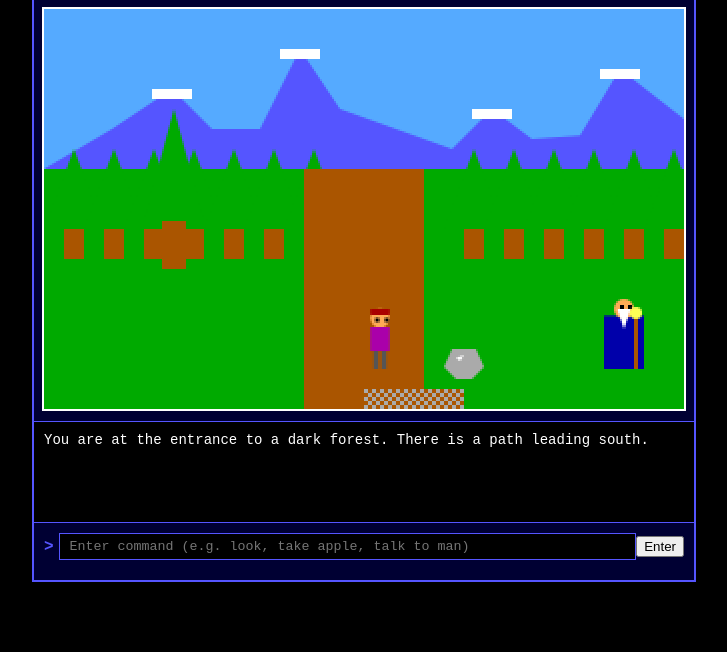
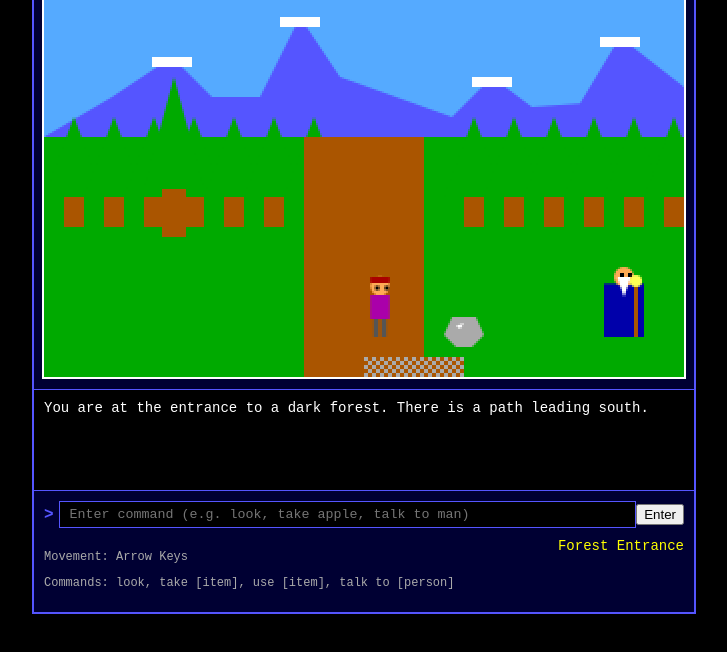
Before and after one commit to my-pwa-apps/Adventure, a plain HTML site: page index.html in a window 1280 px wide. Shown: the part 144-796 px from the top of the page, without its empty margins (276-1003 px from the left). Drawn offline with Linux system fonts and the light colour scheme.

Commit message:
feat: refactor game initialization and enhance error handling for missing DOM elements

```diff
--- a/game.js
+++ b/game.js
@@ -7,32 +7,43 @@ import { rooms } from './modules/WorldData.js';
 
 // Initialize game when DOM is fully loaded
 document.addEventListener('DOMContentLoaded', () => {
-    // Initialize components
-    const canvas = document.getElementById('gameCanvas');
-    const textOutput = document.getElementById('textOutput');
-    const commandInput = document.getElementById('commandInput');
-    const roomNameDisplay = document.getElementById('roomName');
-    const scoreDisplay = document.getElementById('scoreDisplay');
-    const submitButton = document.getElementById('submitCommand');
+    // Get DOM elements
+    const elements = {
+        canvas: document.getElementById('gameCanvas'),
+        textOutput: document.getElementById('textOutput'),
+        commandInput: document.getElementById('commandInput'),
+        roomName: document.getElementById('roomName'),
+        scoreDisplay: document.getElementById('scoreDisplay'),
+        submitCommand: document.getElementById('submitCommand')
+    };
+
+    // Check if any required elements are missing
+    const missingElements = Object.entries(elements)
+        .filter(([key, element]) => !element)
+        .map(([key]) => key);
+
+    if (missingElements.length > 0) {
+        console.error('Missing DOM elements:', missingElements);
+        return;
+    }
 
     // Check if device is mobile
     const isMobile = /Android|webOS|iPhone|iPad|iPod|BlackBerry|IEMobile|Opera Mini/i.test(navigator.userAgent);
 
+    // Initialize game components
     const player = new Player(160, 150);
-    const renderer = new Renderer(canvas, rooms);
-    const commandParser = new CommandParser(textOutput);
-    const inputHandler = new InputHandler(commandInput, commandParser, submitButton, isMobile);
+    const renderer = new Renderer(elements.canvas, rooms);
+    const commandParser = new CommandParser(elements.textOutput);
+    const inputHandler = new InputHandler(elements.commandInput, commandParser, elements.submitCommand, isMobile);
 
-    // Initialize game engine with all components
+    // Initialize game engine
     const gameEngine = new GameEngine({
         player,
         renderer,
         commandParser,
         inputHandler,
         rooms,
-        textOutput,
-        roomNameDisplay,  // Make sure this element exists
-        scoreDisplay,
+        ...elements,
         isMobile
     });
 
--- a/index.html
+++ b/index.html
@@ -37,6 +37,14 @@
                 <button class="cmd-btn" data-command="open">Open</button>
             </div>
         </div>
+
+        <div class="game-controls">
+            <div class="controls-info">
+                <p>Movement: Arrow Keys</p>
+                <p>Commands: look, take [item], use [item], talk to [person]</p>
+            </div>
+            <div class="room-name" id="roomName">Forest Entrance</div>
+        </div>
     </div>
     <script src="game.js" type="module"></script>
 </body>
--- a/modules/GameEngine.js
+++ b/modules/GameEngine.js
@@ -1,13 +1,13 @@
 export default class GameEngine {
-    constructor({ player, renderer, commandParser, inputHandler, rooms, textOutput, roomNameDisplay, scoreDisplay }) {
+    constructor({ player, renderer, commandParser, inputHandler, rooms, textOutput, roomName, scoreDisplay, isMobile }) {
         this.player = player;
         this.renderer = renderer;
         this.commandParser = commandParser;
         this.inputHandler = inputHandler;
         this.rooms = rooms;
         this.textOutput = textOutput;
-        this.roomNameDisplay = roomNameDisplay || { textContent: '' };
-        this.scoreDisplay = scoreDisplay || { textContent: '' };
+        this.roomNameDisplay = roomName;
+        this.scoreDisplay = scoreDisplay || { textContent: '0' };
 
         this.currentRoom = 'forest';
         this.gameFlags = {};
@@ -45,10 +45,9 @@ export default class GameEngine {
     }
 
     update(timestamp) {
-        // Update player
+        if (this.gameOver) return;
+
         this.player.update();
-
-        // Check for room transitions
         this.checkRoomTransitions();
 
         // Safely update room name display
@@ -86,6 +85,11 @@ export default class GameEngine {
     }
 
     changeRoom(roomId) {
+        if (!this.rooms[roomId]) {
+            console.error(`Attempted to change to invalid room: ${roomId}`);
+            return;
+        }
+
         this.currentRoom = roomId;
         const room = this.rooms[roomId];
 
@@ -94,6 +98,12 @@ export default class GameEngine {
 
         // Display new room description
         this.displayMessage(room.description);
+
+        // Award points for first visit if not visited before
+        if (!this.gameFlags[`visited_${roomId}`]) {
+            this.gameFlags[`visited_${roomId}`] = true;
+            this.addPoints(5, "for discovering a new area");
+        }
     }
 
     checkRoomTransitions() {
```
